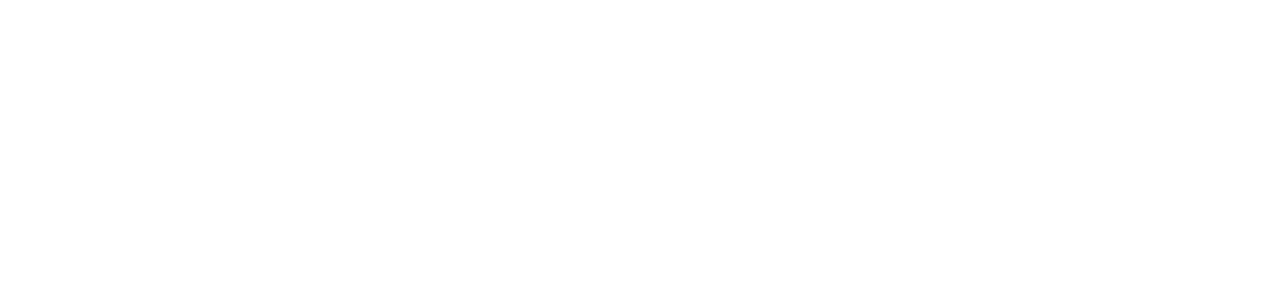
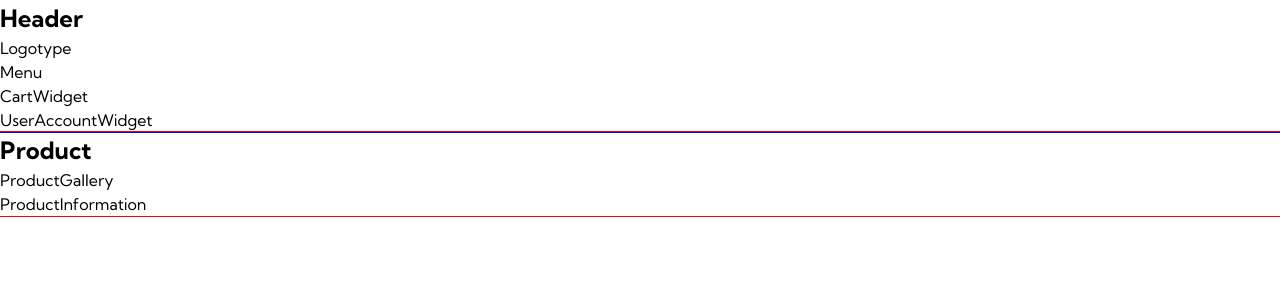
Before and after one commit to kdubrovsky/fe-ecommerce-product-page, a React (Vite) app: page / in a window 1280 px wide. Shown: the top 300 px of the page. Built offline with nearby package versions, Linux system fonts and the light colour scheme.

Commit message:
Create base component structure

```diff
--- /dev/null
+++ b/src/App.jsx
@@ -0,0 +1,16 @@
+import Header from "./components/Header/Header";
+import ProductGallery from "./components/ProductGallery/ProductGallery";
+import ProductInformation from "./components/ProductInformation/ProductInformation";
+
+export default function App() {
+    return (
+        <>
+            <Header />
+            <main>
+                <h2>Product</h2>
+                <ProductGallery />
+                <ProductInformation />
+            </main>
+        </>
+    );
+}
--- /dev/null
+++ b/src/components/CartWidget/CartWidget.jsx
@@ -0,0 +1,3 @@
+export default function CartWidget() {
+    return <p>CartWidget</p>;
+}
--- /dev/null
+++ b/src/components/Header/Header.jsx
@@ -0,0 +1,16 @@
+import Logotype from "../Logotype/Logotype";
+import Menu from "../Menu/Menu";
+import CartWidget from "../CartWidget/CartWidget";
+import UserAccountWidget from "../UserAccountWidget/UserAccountWidget";
+
+export default function Header() {
+    return (
+        <header>
+            <h2>Header</h2>
+            <Logotype />
+            <Menu />
+            <CartWidget />
+            <UserAccountWidget />
+        </header>
+    );
+}
--- /dev/null
+++ b/src/components/Logotype/Logotype.jsx
@@ -0,0 +1,3 @@
+export default function Logotype() {
+    return <p>Logotype</p>;
+}
--- /dev/null
+++ b/src/components/Menu/Menu.jsx
@@ -0,0 +1,3 @@
+export default function Menu({ menuItems }) {
+    return <p>Menu</p>;
+}
--- /dev/null
+++ b/src/components/ProductGallery/ProductGallery.jsx
@@ -0,0 +1,3 @@
+export default function ProductGallery() {
+    return <p>ProductGallery</p>;
+}
--- /dev/null
+++ b/src/components/ProductInformation/ProductInformation.jsx
@@ -0,0 +1,3 @@
+export default function ProductInformation() {
+    return <p>ProductInformation</p>;
+}
--- /dev/null
+++ b/src/components/UserAccountWidget/UserAccountWidget.jsx
@@ -0,0 +1,3 @@
+export default function UserAccountWidget() {
+    return <p>UserAccountWidget</p>;
+}
--- a/src/main.jsx
+++ b/src/main.jsx
@@ -1,8 +1,9 @@
 import React from 'react'
 import ReactDOM from 'react-dom/client'
-
+import App from './App'
 
 ReactDOM.createRoot(document.getElementById('root')).render(
     <React.StrictMode>
+        <App />
     </React.StrictMode>
 )
```
